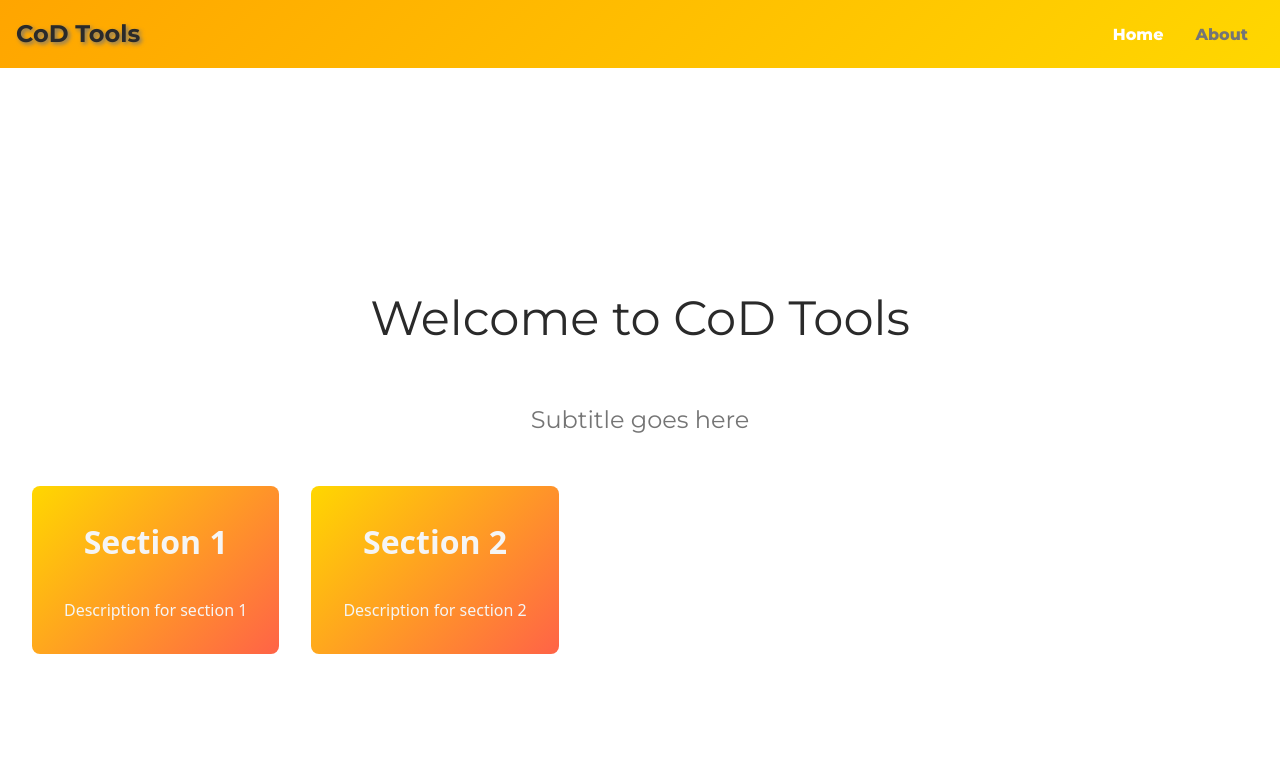
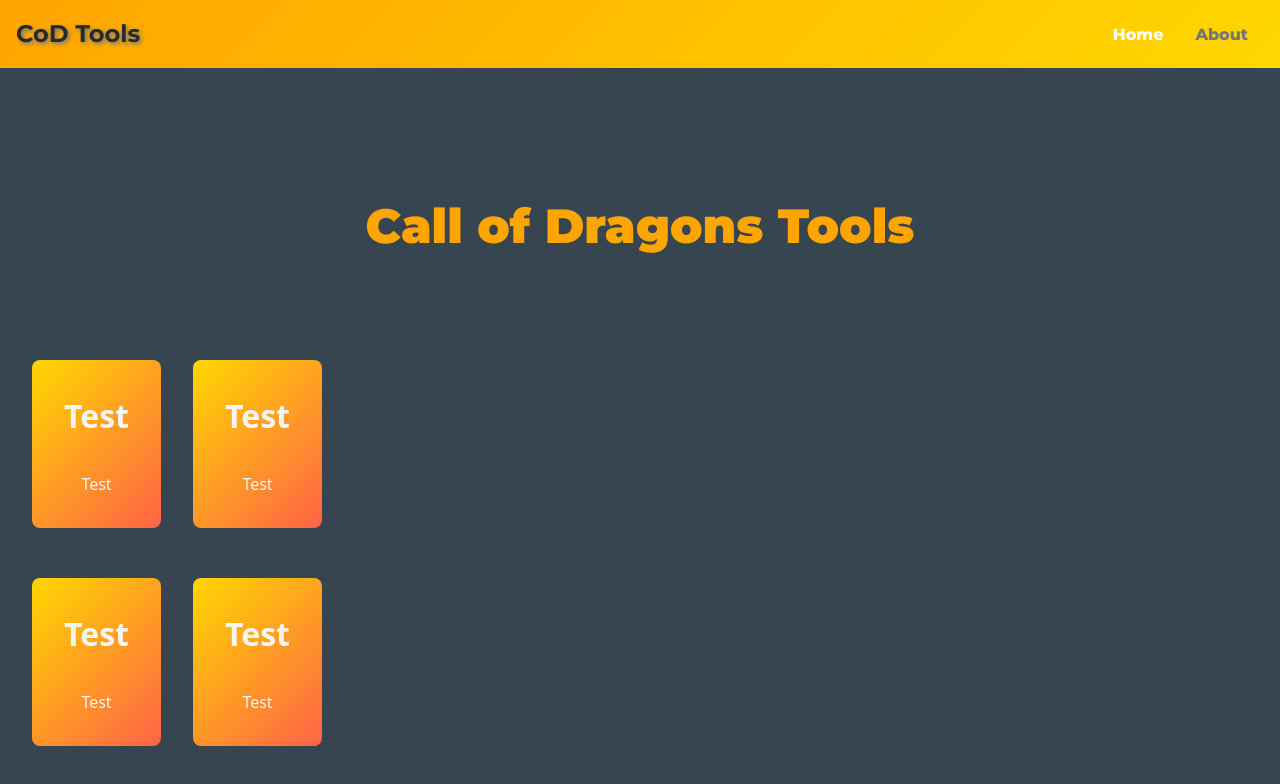
Before and after one commit to GamerRaven/cod.tools, a Next.js app: page / in a window 1280 px wide. Shown: the top 784 px of the page. Built offline with nearby package versions, Linux system fonts and the light colour scheme.

Commit message:
Home Page Done

```diff
--- a/src/pages/index.css
+++ b/src/pages/index.css
@@ -5,27 +5,22 @@
     justify-content: center;
     height: 100vh;
     padding: 2em;
-    background: var(--secondary-color)
+    background-color: #36454F;
 }
 
 .title {
     font-family: var(--font-family);
-    color: var(--text-primary);
+    color: var(--primary);
     margin-bottom: 1em;
     font-size: 3em;
-  }
-
-  .subtitle {
-    font-family: var(--font-family);
-    color: var(--text-secondary);
-    margin-bottom: 2em;
-    font-size: 1.5em;
+    font-weight: 1000;
 }
 
 .sections {
     display: flex;
     gap: 2em;
     width: 100%;
+    margin-top: 50px;
 }
 
 .section {
--- a/src/pages/index.js
+++ b/src/pages/index.js
@@ -20,17 +20,34 @@
     <>
       <Header />
       <div className="container">
-        <h1 className="title">Welcome to CoD Tools</h1>
-        <h3 className="subtitle">Subtitle goes here</h3>
+        <h1 className="title">Call of Dragons Tools</h1>
         <div className="sections">
-          {sections.map(section => (
-            <Link key={section.path} href={section.path}>
-              <a className="section">
-                <h2 className="section-title">{section.title}</h2>
-                <p className="section-description">{section.description}</p>
-              </a>
-            </Link>
-          ))}
+          <Link key="/test" href="test">
+            <a className="section">
+              <h2 className="section-title">Test</h2>
+              <p className="section-description">Test</p>
+            </a>
+          </Link>
+          <Link key="/test" href="test">
+            <a className="section">
+              <h2 className="section-title">Test</h2>
+              <p className="section-description">Test</p>
+            </a>
+          </Link>
+        </div>
+        <div className="sections">
+          <Link key="/test" href="test">
+            <a className="section">
+              <h2 className="section-title">Test</h2>
+              <p className="section-description">Test</p>
+            </a>
+          </Link>
+          <Link key="/test" href="test">
+            <a className="section">
+              <h2 className="section-title">Test</h2>
+              <p className="section-description">Test</p>
+            </a>
+          </Link>
         </div>
       </div>
     </>
```
Lines whose indentation alone changed are shown as unchanged.
